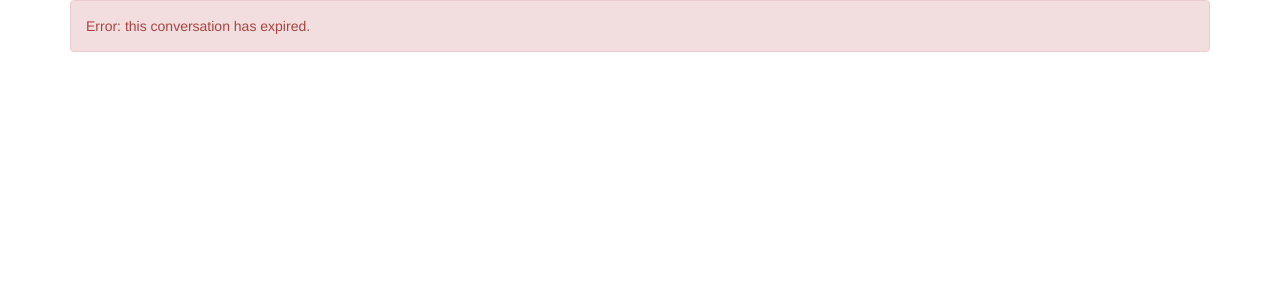
After one commit to djorda9/Simulated-Conversations, a Django app: template vagrant/simcon/templates/Student_Expired.html in a window 1280 px wide. The commit adds this page. Shown: the top 300 px of the page. Run offline with Django 3.2, Linux system fonts and the light colour scheme; the template is opened without the code that fills it, so the values that code supplies are empty; parts of the project's set-up code (start-up, migrations or seed data) failed here and were passed over.

Commit message:
added check for expired link, changed responses to include responserel pointer instead of choice number

```diff
--- a/vagrant/simcon/models.py
+++ b/vagrant/simcon/models.py
@@ -22,7 +22,7 @@ class Response(models.Model):
         pageInstanceID  = models.ForeignKey('PageInstance')
         conversationID  = models.ForeignKey(Conversation)
         order           = models.SmallIntegerField()
-        choice          = models.CharField(max_length=1000)
+        choice          = models.ForeignKey('TemplateResponseRel')
         audioFile       = models.FileField(upload_to='audio')
 #       audioFile is tied to MEDIA_ROOT set in settings, to save in a
 #       subdirectory within MEDIA_ROOT, set upload_to=$PATH.
--- /dev/null
+++ b/vagrant/simcon/templates/Student_Expired.html
@@ -0,0 +1,11 @@
+{% extends "Student_Base.html" %}
+
+{% load staticfiles %}
+
+{% block title %}Expired Conversation{% endblock %}
+
+
+{% block content %}
+      <div class="alert alert-danger">Error: this conversation has expired.</div>
+
+{% endblock %}
--- a/vagrant/simcon/templates/Student_Text_Response.html
+++ b/vagrant/simcon/templates/Student_Text_Response.html
@@ -15,7 +15,7 @@
         <form name="input" action="{% url 'StudentConvoStep' %}" method="POST">{% csrf_token %}
 		  <div>
           {% for response in responses %} {# TODO need to pass in correct responses for context #}
-            <input type="radio" name="choice" value="{{ response.optionNumber }}" {% if forloop.counter == 1 %} checked {% endif %}>
+            <input type="radio" name="choice" value="{{ response.templateResponseRelID }}" {% if forloop.counter == 1 %} checked {% endif %}>
             {{response.responseText}}<br/>
           {% endfor %}
           {# do we need to add a default response here?  Or is that done in template wizard? #}
--- a/vagrant/simcon/views.py
+++ b/vagrant/simcon/views.py
@@ -24,7 +24,7 @@ def StudentLogin(request,VKey = 123):
         access = StudentAccess.objects.get(validationKey = VKey)
     except Exception,e:
 #fixme
-        return HttpResponse("missing student access table entry: %s" %e)
+        return render('Student_Expired.html')
 
     convo_Expiration = access.expirationDate
     currentdate = datetime.date.today()
@@ -227,7 +227,9 @@ def StudentConvoStep(request):
             convoOrder = request.session.get('ConvoOrder')
             studentsChoice = request.POST.get("choice")
 
-            T = Response.objects.create(pageInstanceID_id = piID, conversationID_id = cID, order = convoOrder, choice = studentsChoice, audioFile = request.session.get('path'))
+            responseRel = TemplateResponseRel.objects.get(templateResponseRelID = studentsChoice)
+
+            T = Response.objects.create(pageInstanceID_id = piID, conversationID_id = cID, order = convoOrder, choice = responseRel, audioFile = request.session.get('path'))
 #fixemefixeme
             T.save()
             #TODO if this fails, do cleanup for browser audio file copy/file system
```
